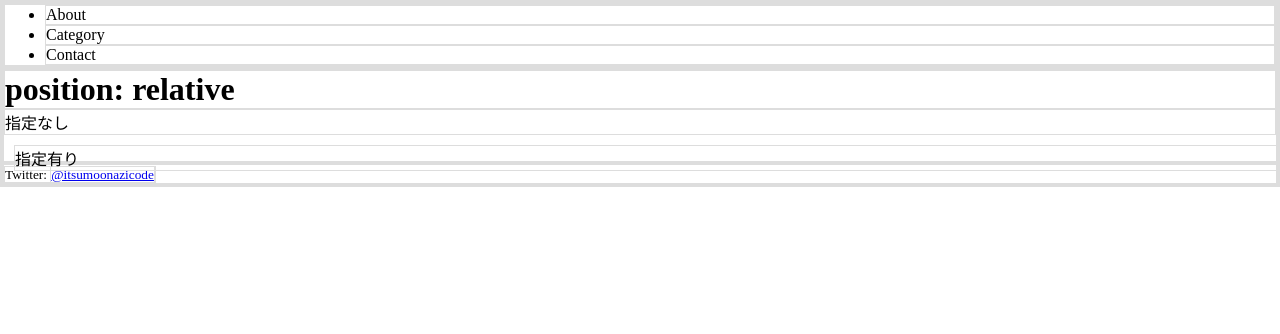
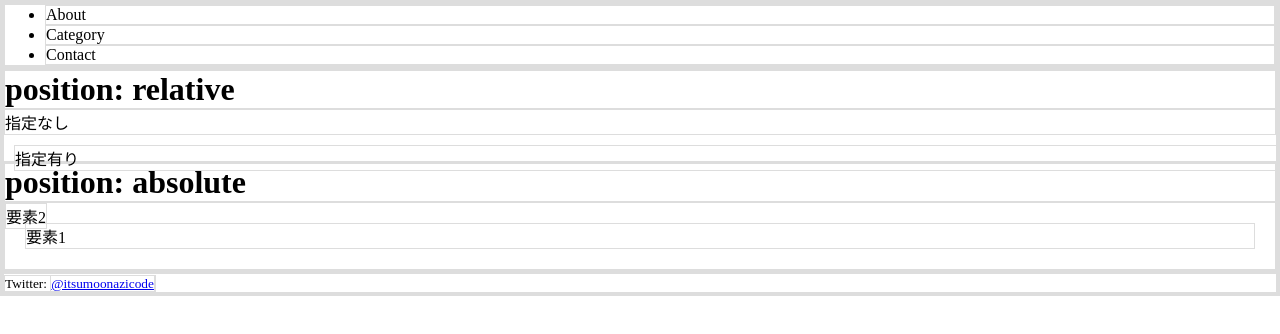
Before and after one commit to itsumoonazicode/20190810-20190818, a plain HTML site: page website/index.html in a window 1280 px wide. Drawn offline with Linux system fonts and the light colour scheme.

Commit message:
position: absoluteのサンプル追加

```diff
--- a/website/index.html
+++ b/website/index.html
@@ -23,6 +23,13 @@
 			<p>指定なし</p>
 			<p class="relative">指定有り</p>
 		</div>
+		<div>
+			<h1>position: absolute</h1>
+			<div class="parent">
+				<p>要素1</p>
+				<p class="absolute">要素2</p>
+			</div>
+		</div>
 	</main>
 	<footer>
 		<p>
--- a/website/style.css
+++ b/website/style.css
@@ -8,3 +8,14 @@
 	top: 10px;
 	left: 10px;
 }
+
+
+.parent {
+	position: relative;
+	padding: 20px;
+}
+.absolute {
+	position: absolute;
+	top: 0;
+	left: 0;
+}
```
